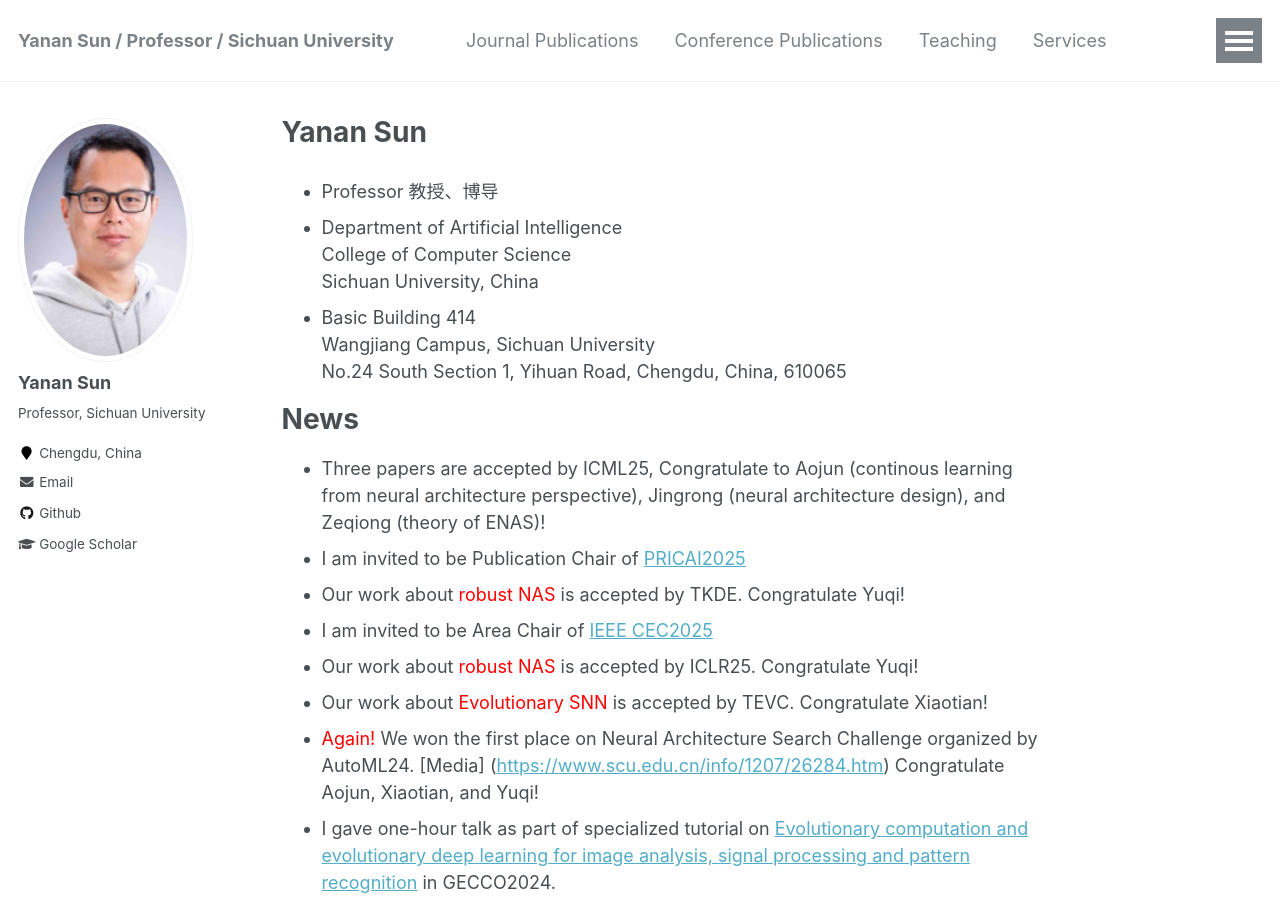
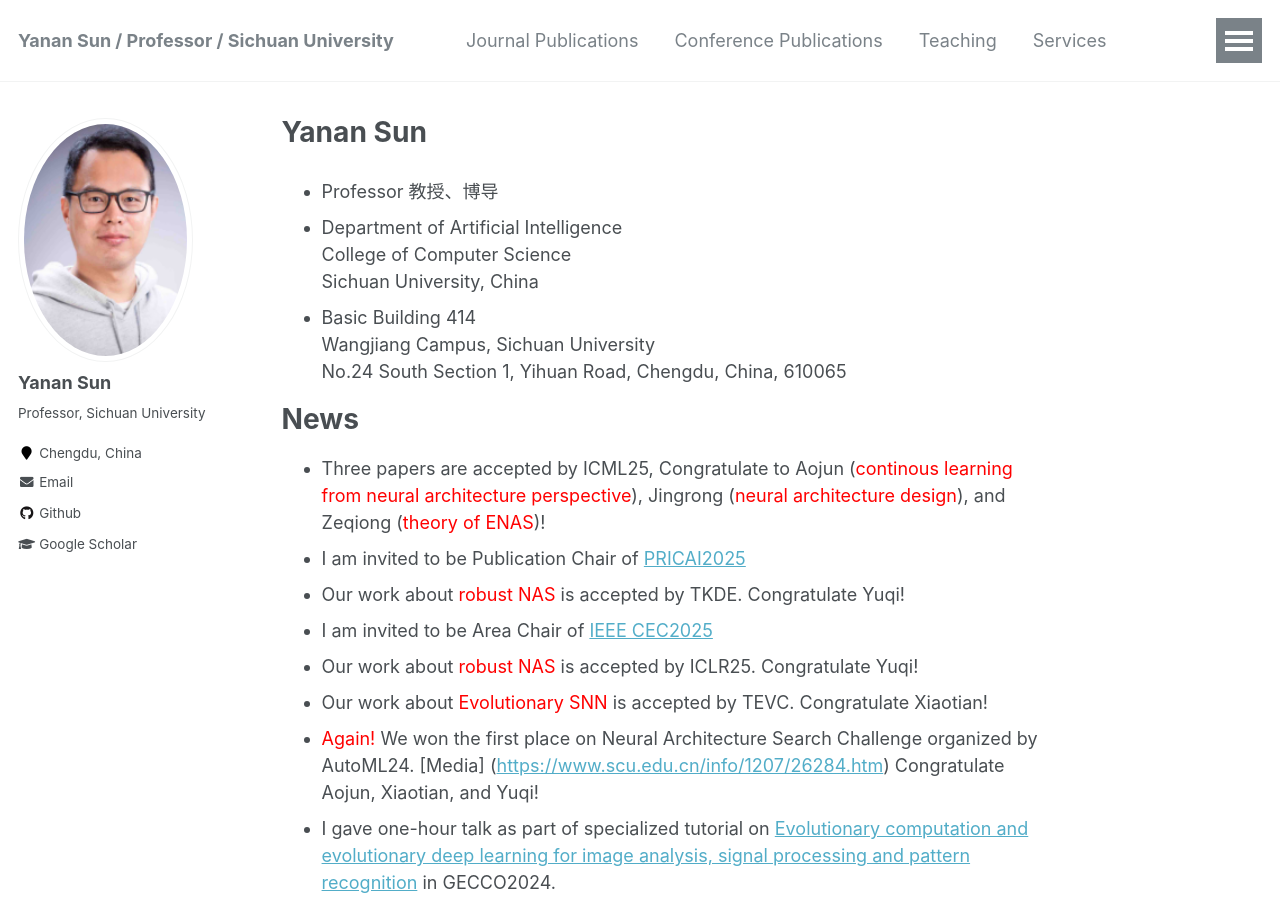
Before and after one commit to yn-sun/yn-sun.github.io, a Jekyll site: the page built from _pages/about.md, in a window 1280 px wide and 900 px high. Built offline with Jekyll 4.4.1, drawn with Linux system fonts in a browser that asks for light colours; comment, search, counter and statistics services are not loaded.

Commit message:
Update about.md

```diff
--- a/_pages/about.md
+++ b/_pages/about.md
@@ -18,7 +18,7 @@ No.24 South Section 1, Yihuan Road, Chengdu, China, 610065
 
 News
 ======
-* Three papers are accepted by ICML25, Congratulate to Aojun (continous learning from neural architecture perspective), Jingrong (neural architecture design), and Zeqiong (theory of ENAS)!
+* Three papers are accepted by ICML25, Congratulate to Aojun (<span style="color: #FF0000">continous learning from neural architecture perspective</span>), Jingrong (<span style="color: #FF0000">neural architecture design</span>), and Zeqiong (<span style="color: #FF0000">theory of ENAS</span>)!
 * I am invited to be Publication Chair of [PRICAI2025](https://www.pricai.org/2025/)
 * Our work about <span style="color: #FF0000">robust NAS</span> is accepted by TKDE. Congratulate Yuqi!
 * I am invited to be Area Chair of [IEEE CEC2025](https://www.cec2025.org/)
```
